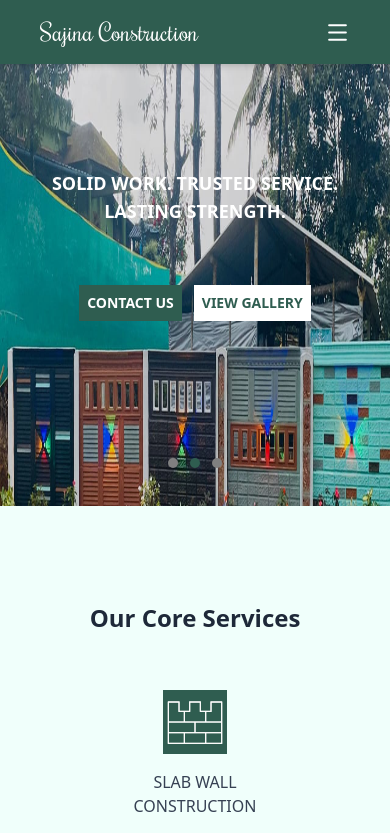
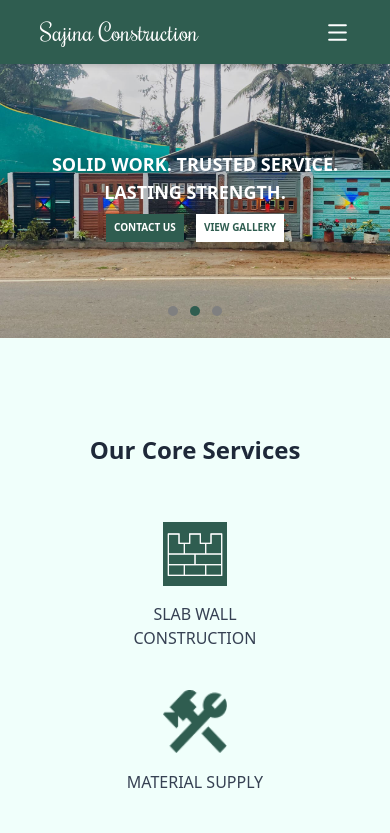
Before and after one commit to shaheem728/Snehamathil, a React (Vite) app in the folder client/: page / in a window 390 px wide. Shown: the top 833 px of the page. Built offline with nearby package versions, Linux system fonts and the light colour scheme; no server answers.

Commit message:
Refactor Banner styles in Home Component

```diff
--- a/client/src/index.css
+++ b/client/src/index.css
@@ -56,7 +56,7 @@
 }
 
   .home-swiper .swiper-pagination {
-  bottom: 2em !important;
+  bottom: 1em !important;
 }
 
 }
--- a/client/src/pages/user/Home.jsx
+++ b/client/src/pages/user/Home.jsx
@@ -45,7 +45,7 @@ const Home = () => {
 )}
 
     {/* start Home Banner */}
-      <div className=" mx-auto md:pt-16 flex justify-center relative h-[60vh] md:h-screen lg:h-screen">
+      <div className=" mx-auto pt-14 md:pt-16 flex justify-center relative h-[40vh] md:h-screen lg:h-screen">
                {/*Swiper Slide */}
                <Swiper modules={[Navigation,Autoplay,Pagination]}
                className='home-swiper'
@@ -58,20 +58,19 @@ const Home = () => {
                    {carousal.map((slide, index) =>
                      (<SwiperSlide key={index}>
                      <div
-                        className="h-screen bg-no-repeat  bg-center flex flex-col justify-between items-center"
-                        style={{ backgroundImage: `url(${slide.img})`,
-                          backgroundSize:"100% 100%"
+                        className="h-full bg-no-repeat bg-size-[100%_100%] lg:bg-cover lg:bg-center flex flex-col justify-between items-center"
+                        style={{ backgroundImage: `url(${slide.img})`
                          }}
                       >
                         {/* Dark overlay (optional for contrast) */}
                       <div className="absolute inset-0 bg-black/10 "></div>
                       <div className='absolute top-1/3  flex flex-col items-center justify-center'>
                       <h1 className=" text-lg md:text-5xl font-semibold md:mt-4  w-[80%] text-white text-center uppercase">{slide.title}</h1>
-                      <div className='flex gap-3 mt-5 '>
-                      <button onClick={()=>navigate('/contact')} className="cursor-pointer  mt-10 md:mt-6 px-2 py-2 md:px-8 md:py-3 text-sm bg-[#2F5D50]   text-white font-semibold">
+                      <div className='flex gap-3 mt-2 md:mt-5 '>
+                      <button onClick={()=>navigate('/contact')} className="cursor-pointer h-7 md:h-10  md:mt-6 px-2 py-1 md:px-8 md:py-3 text-[10px] md:text-sm bg-[#2F5D50]   text-white font-semibold">
                       CONTACT US
                       </button>
-                      <button onClick={()=>navigate('/gallery')} className="cursor-pointer mt-10 md:mt-6 px-2 py-2 md:px-8 md:py-3 text-sm bg-white text-[#2F5D50] font-semibold">
+                      <button onClick={()=>navigate('/gallery')} className="cursor-pointer h-7 md:h-10  md:mt-6 px-2 py-1 md:px-8 md:py-3 text-[10px] md:text-sm bg-white text-[#2F5D50] font-semibold">
                         VIEW GALLERY
                       </button>
                       </div>
```
Also changed, not shown: 1 other file (tests, documents, lock files or other folders).
